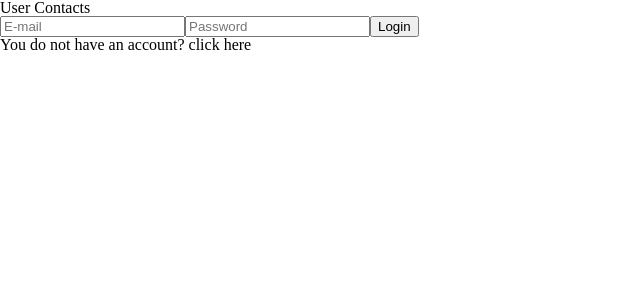
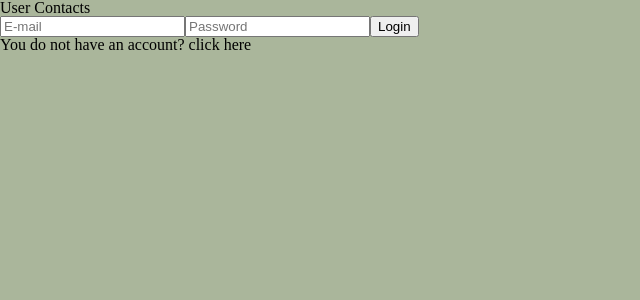
Before and after one commit to paulo-moro/users-contacts, a React (Create React App) app: page / in a window 1280 px wide. Shown: the top 300 px of the page, without its empty margins (0-640 px from the left). Built offline with nearby package versions, Linux system fonts and the light colour scheme.

Commit message:
fix: added global background color

```diff
--- a/src/styles/globalStyle.ts
+++ b/src/styles/globalStyle.ts
@@ -1,5 +1,4 @@
-import { createGlobalStyle } from 'styled-components'
-
+import { createGlobalStyle } from "styled-components";
 
 export default createGlobalStyle`
 
@@ -14,6 +13,10 @@ export default createGlobalStyle`
     --brown1: #9e906e;
     --purple1: #9684a3;
     --purple2:#8870ff;
+}
+
+body{
+	background-color: var(--gray1);
 }
 
 html, body, div, span, applet, object, iframe,
@@ -59,4 +62,4 @@ table {
 	border-collapse: collapse;
 	border-spacing: 0;
 }
-`
+`;
```
